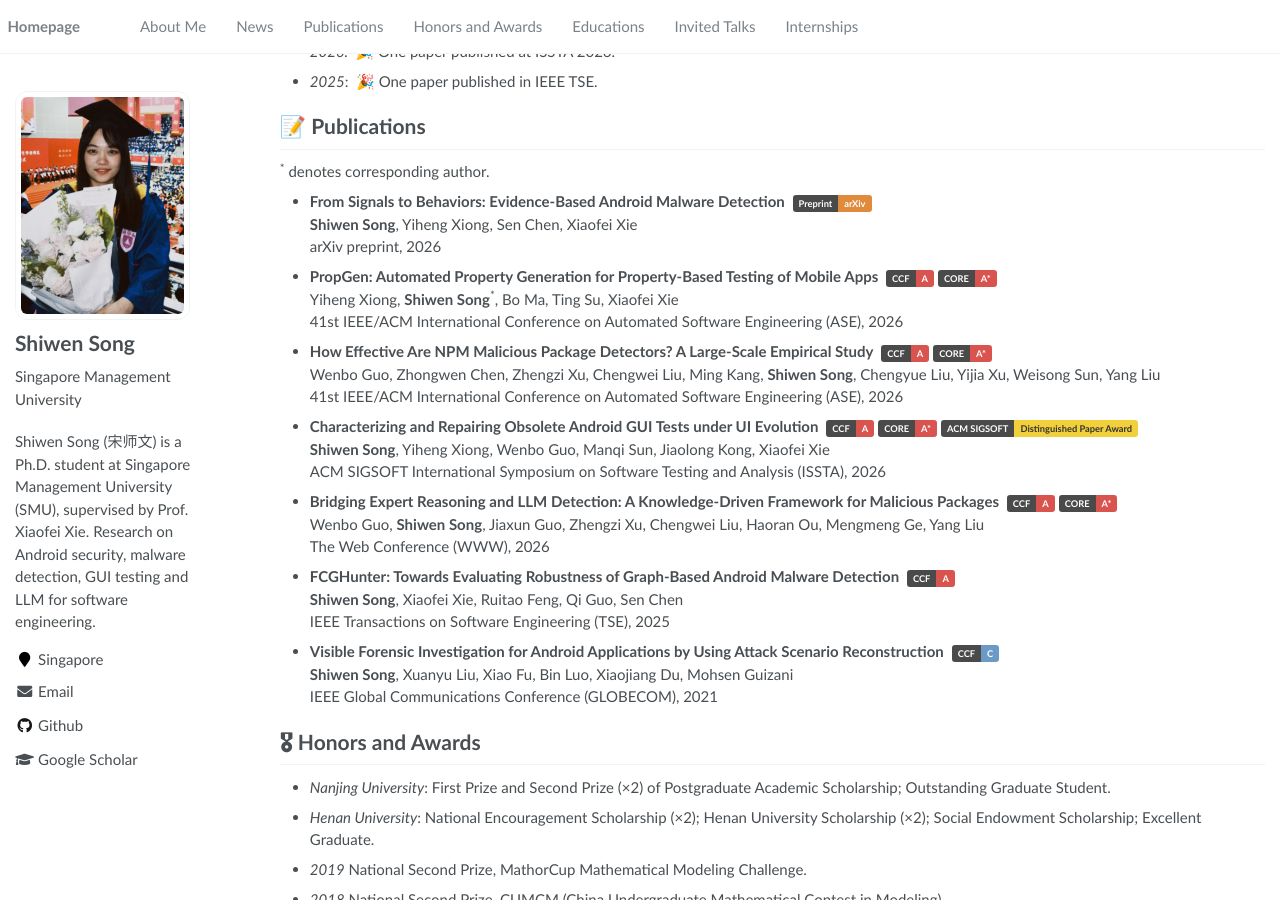
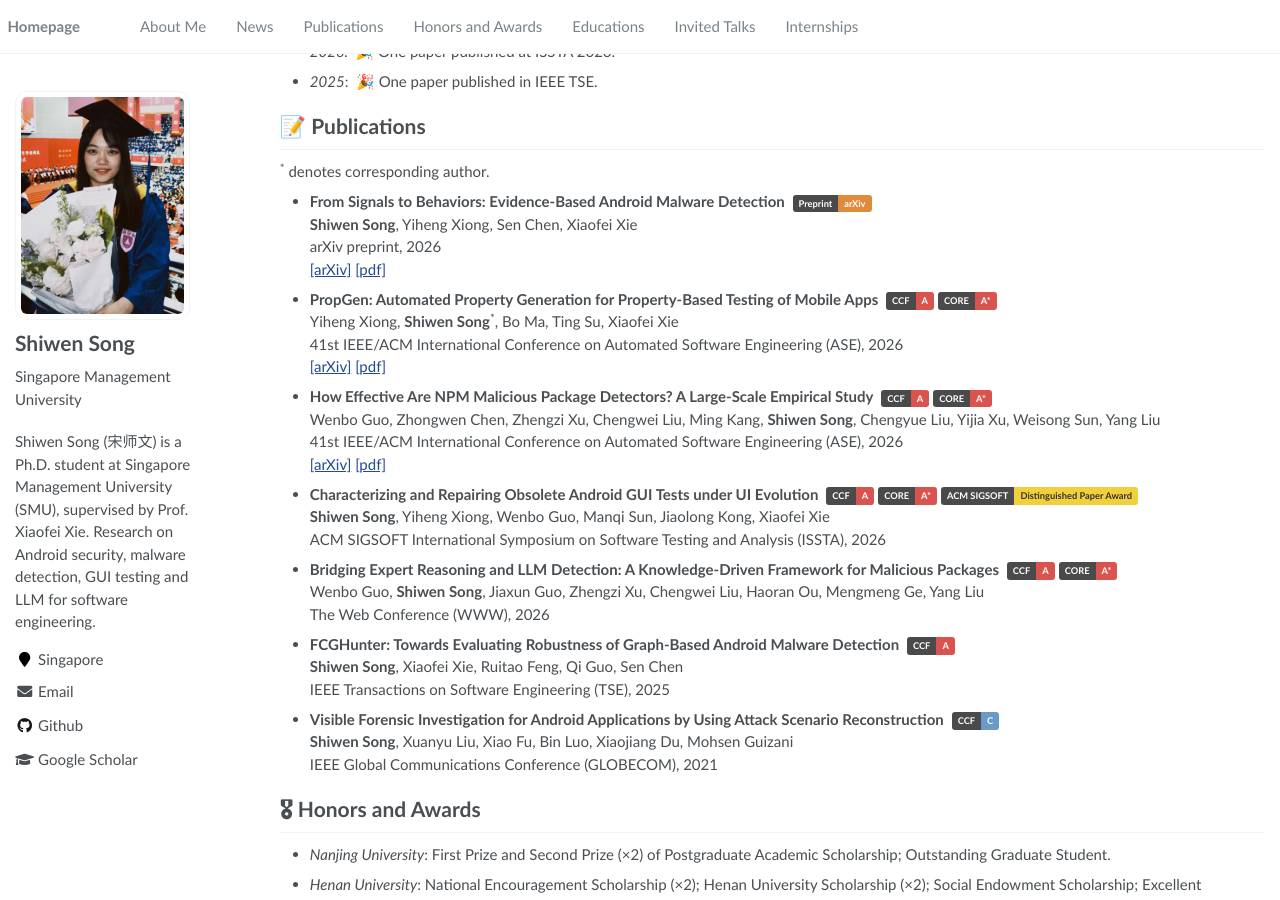
Before and after one commit to shiwen-song/shiwen-song.github.io, a Jekyll site: the page built from _pages/about.md, in a window 1280 px wide and 900 px high, scrolled down 391 px. Built offline with Jekyll 4.4.1, drawn with Linux system fonts in a browser that asks for light colours.

Commit message:
Add arXiv links for three papers
Co-Authored-By: Claude Sonnet 5.5 <noreply@anthropic.com>

```diff
--- a/_pages/about.md
+++ b/_pages/about.md
@@ -38,15 +38,18 @@ His research interests include mobile app security and testing, with a focus on
 
 - **From Signals to Behaviors: Evidence-Based Android Malware Detection** <span class="bdg"><span class="l">Preprint</span><span class="o">arXiv</span></span>
   **Shiwen Song**, Yiheng Xiong, Sen Chen, Xiaofei Xie<br>
-  arXiv preprint, 2026
+  arXiv preprint, 2026<br>
+  [[arXiv]](https://arxiv.org/abs/2607.23272) [[pdf]](https://arxiv.org/pdf/2607.23272)
 
 - **PropGen: Automated Property Generation for Property-Based Testing of Mobile Apps** <span class="bdg"><span class="l">CCF</span><span class="r">A</span></span><span class="bdg"><span class="l">CORE</span><span class="r">A*</span></span>
   Yiheng Xiong, **Shiwen Song**<sup>&#42;</sup>, Bo Ma, Ting Su, Xiaofei Xie<br>
-  41st IEEE/ACM International Conference on Automated Software Engineering (ASE), 2026
+  41st IEEE/ACM International Conference on Automated Software Engineering (ASE), 2026<br>
+  [[arXiv]](https://arxiv.org/abs/2604.13463) [[pdf]](https://arxiv.org/pdf/2604.13463)
 
 - **How Effective Are NPM Malicious Package Detectors? A Large-Scale Empirical Study** <span class="bdg"><span class="l">CCF</span><span class="r">A</span></span><span class="bdg"><span class="l">CORE</span><span class="r">A*</span></span>
   Wenbo Guo, Zhongwen Chen, Zhengzi Xu, Chengwei Liu, Ming Kang, **Shiwen Song**, Chengyue Liu, Yijia Xu, Weisong Sun, Yang Liu<br>
-  41st IEEE/ACM International Conference on Automated Software Engineering (ASE), 2026
+  41st IEEE/ACM International Conference on Automated Software Engineering (ASE), 2026<br>
+  [[arXiv]](https://arxiv.org/abs/2603.27549) [[pdf]](https://arxiv.org/pdf/2603.27549)
 
 - **Characterizing and Repairing Obsolete Android GUI Tests under UI Evolution** <span class="bdg"><span class="l">CCF</span><span class="r">A</span></span><span class="bdg"><span class="l">CORE</span><span class="r">A*</span></span><span class="bdg"><span class="l">ACM SIGSOFT</span><span class="g">Distinguished Paper Award</span></span>
   **Shiwen Song**, Yiheng Xiong, Wenbo Guo, Manqi Sun, Jiaolong Kong, Xiaofei Xie<br>
```
